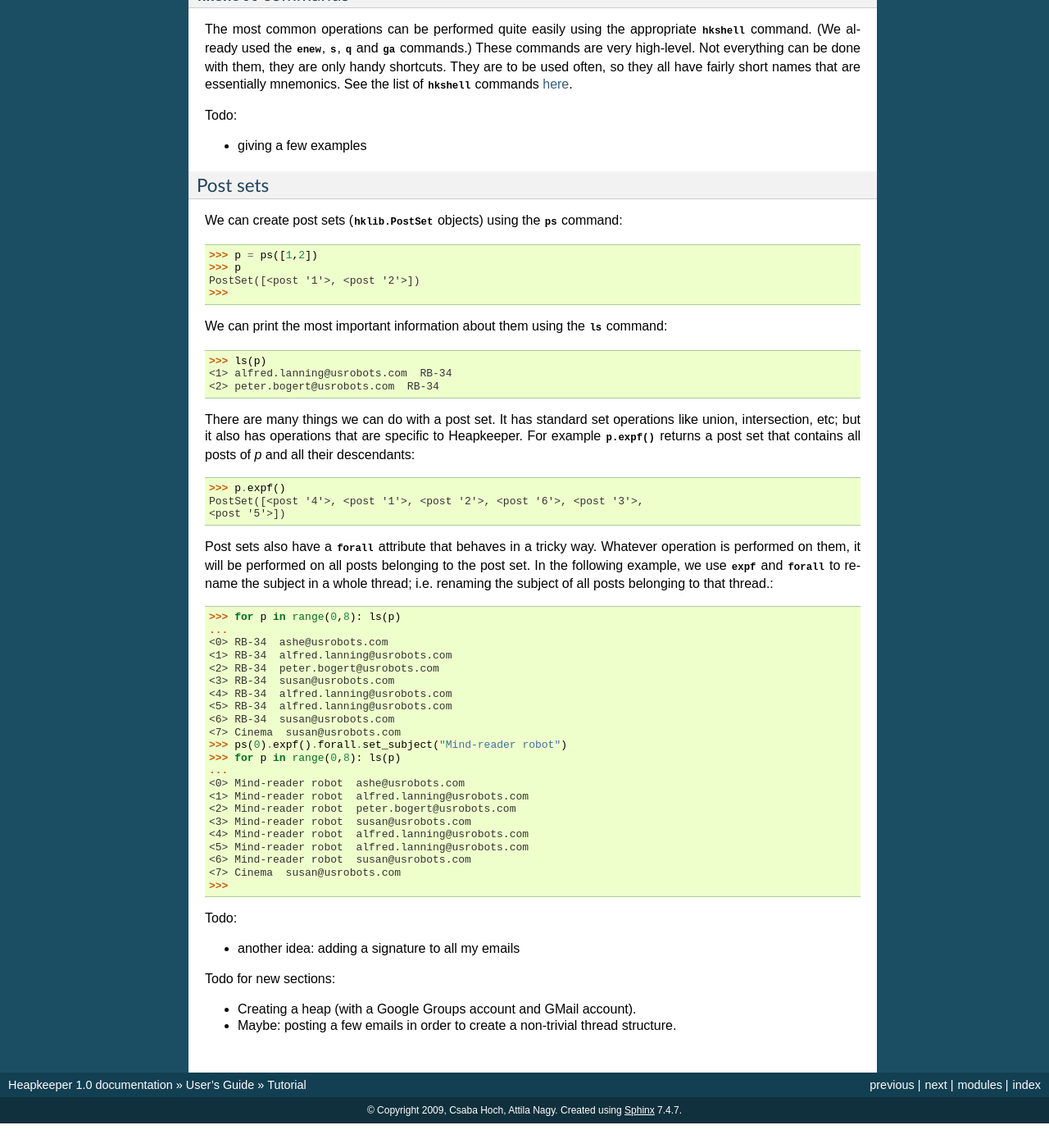
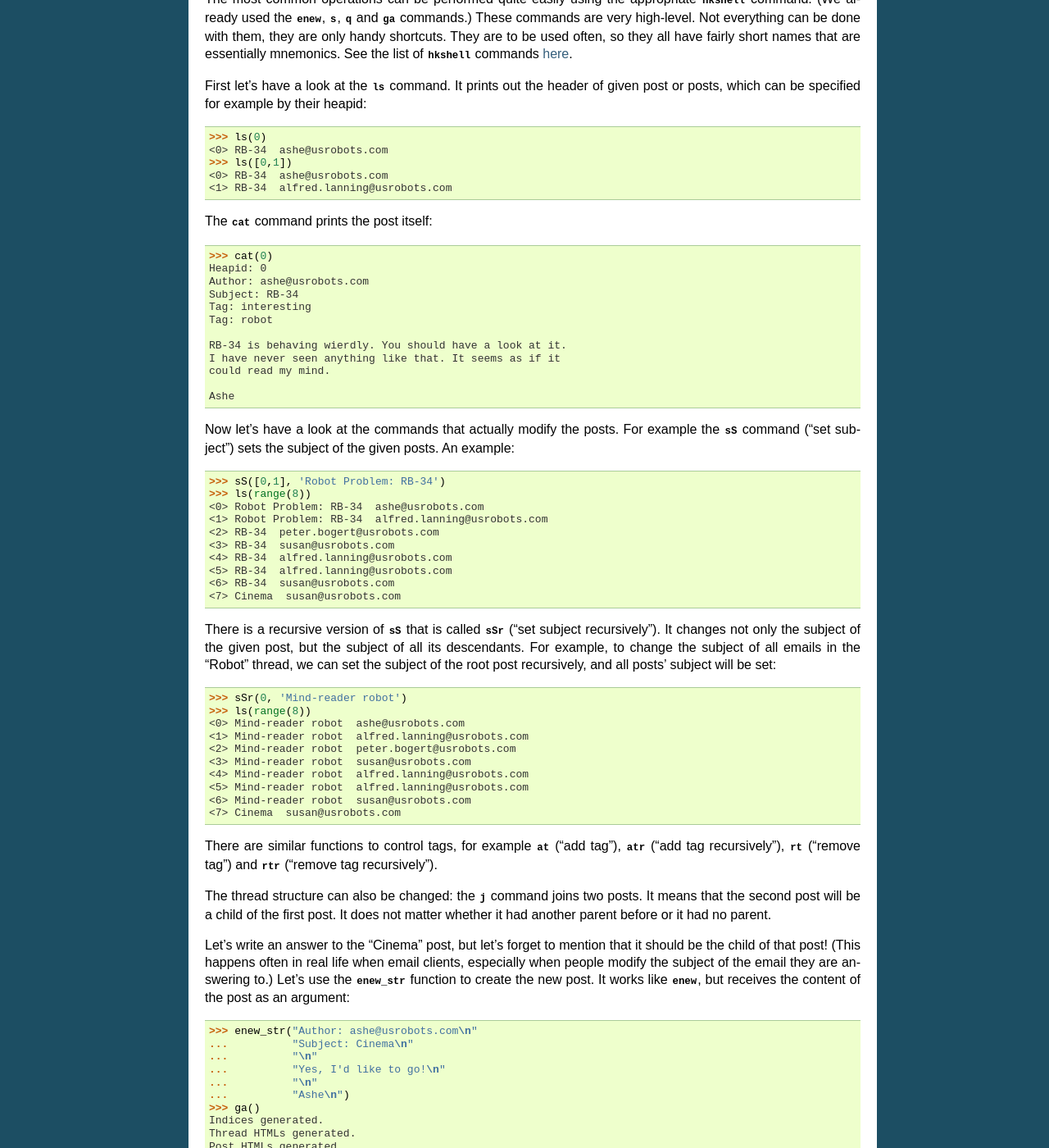
Before and after one commit to hcs42/heapkeeper-old, a Sphinx documentation site: the page built from doc/tutorial.rst, in a window 1280 px wide and 1400 px high, scrolled down 6957 px. Shown: the whole window at 82% size. Built offline with Sphinx 7.4.7, drawn with Linux system fonts in a browser that asks for light colours; before the commit the page ends 8327 px from its top, so only the background shows below that; some of the changed text lies outside the part shown.

Commit message:
Doc/Tutorial continued: ls,cat,sS,sSr,j commands

```diff
--- a/doc/tutorial.rst
+++ b/doc/tutorial.rst
@@ -5,11 +5,21 @@ Tutorial
 .. |expf| replace:: :func:`expf <hklib.PostSet.expf>`
 .. |forall| replace:: :func:`forall <hklib.PostSet.forall>`
 .. |s| replace:: :func:`s <hkshell.s>`
-.. |ls| replace:: :func:`ls <hkshell.ls>`
 .. |ps| replace:: :func:`ps <hkshell.ps>`
 .. |ga| replace:: :func:`ga <hkshell.ga>`
 .. |q| replace:: :func:`q <hkshell.q>`
 .. |enew| replace:: :func:`enew <hkshell.enew>`
+.. |ls| replace:: :func:`ls <hkshell.ls>`
+.. |cat| replace:: :func:`cat <hkshell.cat>`
+.. |sS| replace:: :func:`sS <hkshell.sS>`
+.. |sSr| replace:: :func:`sSr <hkshell.sSr>`
+.. |at| replace:: :func:`at <hkshell.at>`
+.. |atr| replace:: :func:`atr <hkshell.atr>`
+.. |rt| replace:: :func:`rt <hkshell.rt>`
+.. |rtr| replace:: :func:`rtr <hkshell.rtr>`
+.. |j| replace:: :func:`j <hkshell.j>`
+.. |enew_str| replace:: :func:`enew_str <hkshell.enew_str>`
+.. .. |XX| replace:: :func:`XX <hkshell.XX>`
 
 Downloading Heapkeeper
 ----------------------
@@ -331,63 +339,52 @@ are only handy shortcuts. They are to be used often, so they all have fairly
 short names that are essentially mnemonics. See the list of |hkshell| commands
 :ref:`here <hkshell_commands>`.
 
-Todo:
+First let's have a look at the |ls| command. It prints out the header of given
+post or posts, which can be specified for example by their heapid::
 
-- giving a few examples
-
-.. x Most of the commands take a postset as their arguments. A postset can be
-.. x given in many ways:
-.. x * the heapid as a string (e.g. '42')
-.. x * the heapid as an integer (e.g. 42)
-.. x * the post as a Post object (e.g. maildb().post(42))
-.. x * a list or set of objects of any previous type (e.g. [42, '43'])
-.. x * a PostSet object (e.g. maildb().all())
-
-Post sets
-"""""""""
-
-We can create post sets (:class:`hklib.PostSet` objects) using the |ps|
-command::
-
-    >>> p = ps([1,2])
-    >>> p
-    PostSet([<post '1'>, <post '2'>])
-    >>>
-
-We can print the most important information about them using the |ls| command::
-
-    >>> ls(p)
-    <1> alfred.lanning@usrobots.com  RB-34
-    <2> peter.bogert@usrobots.com  RB-34
-
-There are many things we can do with a post set. It has standard set operations
-like union, intersection, etc; but it also has operations that are specific to
-Heapkeeper. For example :func:`p.expf() <hklib.PostSet.expf>` returns a post set
-that contains all posts of `p` and all their descendants::
-
-    >>> p.expf()
-    PostSet([<post '4'>, <post '1'>, <post '2'>, <post '6'>, <post '3'>,
-    <post '5'>])
-
-Post sets also have a |forall| attribute that behaves in a tricky way.
-Whatever operation is performed on them, it will be performed on all posts
-belonging to the post set. In the following example, we use |expf| and |forall|
-to rename the subject in a whole thread; i.e. renaming the subject of all posts
-belonging to that thread.::
-
-    >>> for p in range(0,8): ls(p)
-    ...
+    >>> ls(0)
+    <0> RB-34  ashe@usrobots.com
+    >>> ls([0,1])
     <0> RB-34  ashe@usrobots.com
     <1> RB-34  alfred.lanning@usrobots.com
+
+The |cat| command prints the post itself::
+
+    >>> cat(0)
+    Heapid: 0
+    Author: ashe@usrobots.com
+    Subject: RB-34
+    Tag: interesting
+    Tag: robot
+
+    RB-34 is behaving wierdly. You should have a look at it.
+    I have never seen anything like that. It seems as if it
+    could read my mind.
+
+    Ashe
+
+Now let's have a look at the commands that actually modify the posts. For
+example the |sS| command ("set subject") sets the subject of the given posts. An example::
+
+    >>> sS([0,1], 'Robot Problem: RB-34')
+    >>> ls(range(8))
+    <0> Robot Problem: RB-34  ashe@usrobots.com
+    <1> Robot Problem: RB-34  alfred.lanning@usrobots.com
     <2> RB-34  peter.bogert@usrobots.com
     <3> RB-34  susan@usrobots.com
     <4> RB-34  alfred.lanning@usrobots.com
     <5> RB-34  alfred.lanning@usrobots.com
     <6> RB-34  susan@usrobots.com
     <7> Cinema  susan@usrobots.com
-    >>> ps(0).expf().forall.set_subject("Mind-reader robot")
-    >>> for p in range(0,8): ls(p)
-    ...
+
+There is a recursive version of |sS| that is called |sSr| ("set subject
+recursively"). It changes not only the subject of the given post, but the
+subject of all its descendants. For example, to change the subject of all
+emails in the "Robot" thread, we can set the subject of the root post
+recursively, and all posts' subject will be set::
+
+    >>> sSr(0, 'Mind-reader robot')
+    >>> ls(range(8))
     <0> Mind-reader robot  ashe@usrobots.com
     <1> Mind-reader robot  alfred.lanning@usrobots.com
     <2> Mind-reader robot  peter.bogert@usrobots.com
@@ -396,13 +393,123 @@ belonging to that thread.::
     <5> Mind-reader robot  alfred.lanning@usrobots.com
     <6> Mind-reader robot  susan@usrobots.com
     <7> Cinema  susan@usrobots.com
+
+There are similar functions to control tags, for example |at| ("add tag"),
+|atr| ("add tag recursively"), |rt| ("remove tag") and |rtr| ("remove tag
+recursively").
+
+The thread structure can also be changed: the |j| command joins two posts. It
+means that the second post will be a child of the first post. It does not
+matter whether it had another parent before or it had no parent.
+
+Let's write an answer to the "Cinema" post, but let's forget to mention that it
+should be the child of that post! (This happens often in real life when email
+clients, especially when people modify the subject of the email they are
+answering to.) Let's use the |enew_str| function to create the new post. It
+works like |enew|, but receives the content of the post as an argument::
+
+    >>> enew_str("Author: ashe@usrobots.com\n"
+    ...          "Subject: Cinema\n"
+    ...          "\n"
+    ...          "Yes, I'd like to go!\n"
+    ...          "\n"
+    ...          "Ashe\n")
+    >>> ga()
+    Indices generated.
+    Thread HTMLs generated.
+    Post HTMLs generated.
+
+The generated page will look like this:
+
+.. image:: images/4.png
+
+Let's join post 7 and 8 and regenerate the index page::
+
+    >>> j(7,8)
+    >>> ga()
+    Indices generated.
+    Thread HTMLs generated.
+    Post HTMLs generated.
     >>>
 
-Todo:
+On the new index page, we will see that the two "Cinema" posts are in one
+thread now, and post 7 is the parent of post 8:
 
-* another idea: adding a signature to all my emails
+.. image:: images/5.png
 
-Todo for new sections:
-
-* Creating a heap (with a Google Groups account and GMail account).
-* Maybe: posting a few emails in order to create a non-trivial thread structure.
+.. ..
+.. .. Todo:
+.. ..
+.. .. - giving a few examples
+.. ..
+.. .. .. x Most of the commands take a postset as their arguments. A postset can be
+.. .. .. x given in many ways:
+.. .. .. x * the heapid as a string (e.g. '42')
+.. .. .. x * the heapid as an integer (e.g. 42)
+.. .. .. x * the post as a Post object (e.g. maildb().post(42))
+.. .. .. x * a list or set of objects of any previous type (e.g. [42, '43'])
+.. .. .. x * a PostSet object (e.g. maildb().all())
+.. ..
+.. .. Post sets
+.. .. """""""""
+.. ..
+.. .. We can create post sets (:class:`hklib.PostSet` objects) using the |ps|
+.. .. command::
+.. ..
+.. ..     >>> p = ps([1,2])
+.. ..     >>> p
+.. ..     PostSet([<post '1'>, <post '2'>])
+.. ..     >>>
+.. ..
+.. .. We can print the most important information about them using the |ls| command::
+.. ..
+.. ..     >>> ls(p)
+.. ..     <1> alfred.lanning@usrobots.com  RB-34
+.. ..     <2> peter.bogert@usrobots.com  RB-34
+.. ..
+.. .. There are many things we can do with a post set. It has standard set operations
+.. .. like union, intersection, etc; but it also has operations that are specific to
+.. .. Heapkeeper. For example :func:`p.expf() <hklib.PostSet.expf>` returns a post set
+.. .. that contains all posts of `p` and all their descendants::
+.. ..
+.. ..     >>> p.expf()
+.. ..     PostSet([<post '4'>, <post '1'>, <post '2'>, <post '6'>, <post '3'>,
+.. ..     <post '5'>])
+.. ..
+.. .. Post sets also have a |forall| attribute that behaves in a tricky way.
+.. .. Whatever operation is performed on them, it will be performed on all posts
+.. .. belonging to the post set. In the following example, we use |expf| and |forall|
+.. .. to rename the subject in a whole thread; i.e. renaming the subject of all posts
+.. .. belonging to that thread.::
+.. ..
+.. ..     >>> for p in range(0,8): ls(p)
+.. ..     ...
+.. ..     <0> RB-34  ashe@usrobots.com
+.. ..     <1> RB-34  alfred.lanning@usrobots.com
+.. ..     <2> RB-34  peter.bogert@usrobots.com
+.. ..     <3> RB-34  susan@usrobots.com
+.. ..     <4> RB-34  alfred.lanning@usrobots.com
+.. ..     <5> RB-34  alfred.lanning@usrobots.com
+.. ..     <6> RB-34  susan@usrobots.com
+.. ..     <7> Cinema  susan@usrobots.com
+.. ..     >>> ps(0).expf().forall.set_subject("Mind-reader robot")
+.. ..     >>> for p in range(0,8): ls(p)
+.. ..     ...
+.. ..     <0> Mind-reader robot  ashe@usrobots.com
+.. ..     <1> Mind-reader robot  alfred.lanning@usrobots.com
+.. ..     <2> Mind-reader robot  peter.bogert@usrobots.com
+.. ..     <3> Mind-reader robot  susan@usrobots.com
+.. ..     <4> Mind-reader robot  alfred.lanning@usrobots.com
+.. ..     <5> Mind-reader robot  alfred.lanning@usrobots.com
+.. ..     <6> Mind-reader robot  susan@usrobots.com
+.. ..     <7> Cinema  susan@usrobots.com
+.. ..     >>>
+.. ..
+.. .. Todo:
+.. ..
+.. .. * another idea: adding a signature to all my emails
+.. ..
+.. .. Todo for new sections:
+.. ..
+.. .. * Creating a heap (with a Google Groups account and GMail account).
+.. .. * Maybe: posting a few emails in order to create a non-trivial thread structure.
```
Also changed, not shown: other parts of doc/tutorial.rst (+1 -3 lines), doc/images/4.png (added), doc/images/5.png (added).
